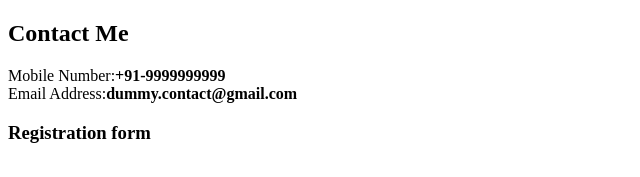
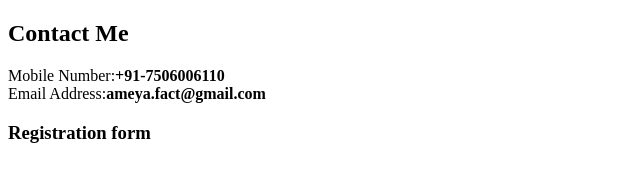
Before and after one commit to Ameya1793/cv, a plain HTML site: page contact.html in a window 1280 px wide. Shown: the top 177 px of the page, 0-640 px from the left. Drawn offline with Linux system fonts and the light colour scheme.

Commit message:
Update contact.html

```diff
--- a/contact.html
+++ b/contact.html
@@ -7,8 +7,8 @@
   <body>
     <h2>Contact Me</h2>
     <p>
-    Mobile Number:<strong>+91-9999999999</strong><br>
-    Email Address:<strong>dummy.contact@gmail.com</strong>
+    Mobile Number:<strong>+91-7506006110</strong><br>
+    Email Address:<strong>ameya.fact@gmail.com</strong>
     </p>
     <form action="mailto:ameyphadke09@gmail.com" method="post" enctype="text/plain">
       <h3>Registration form</h3><br>
```
